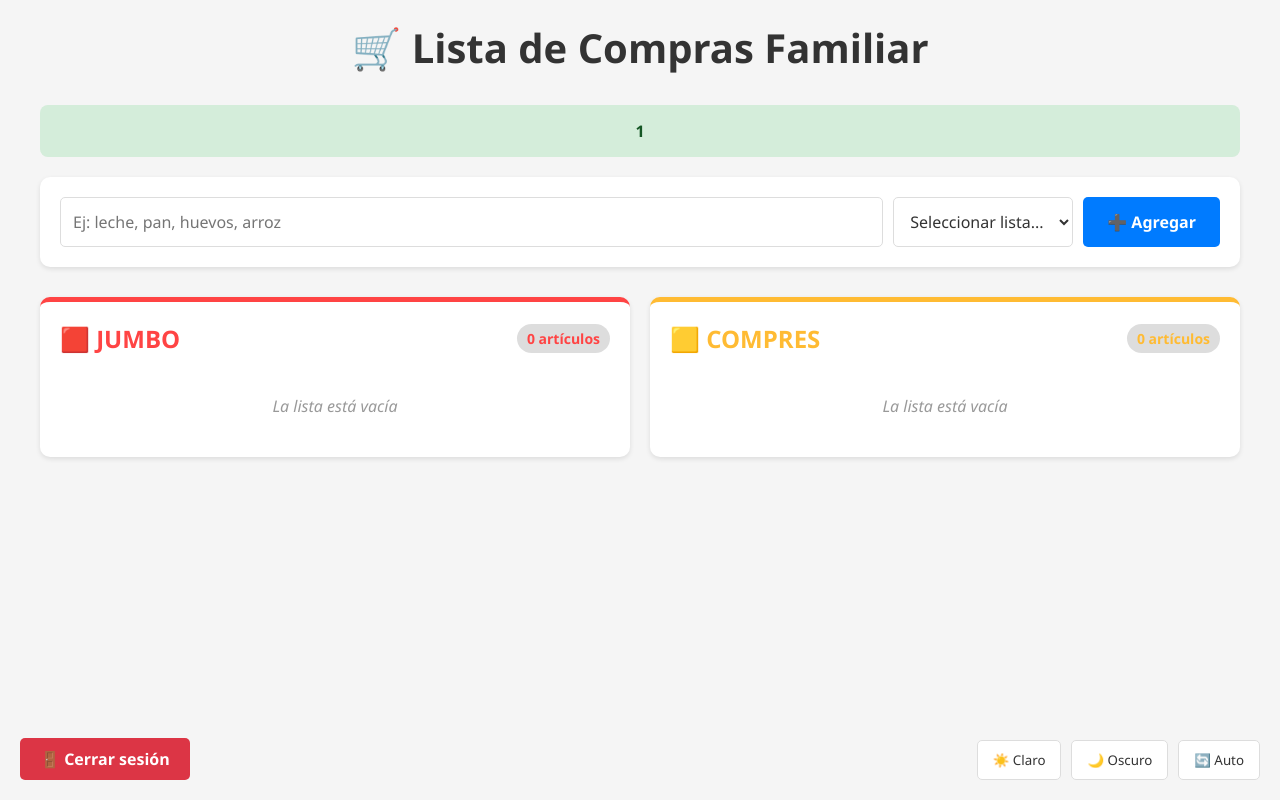
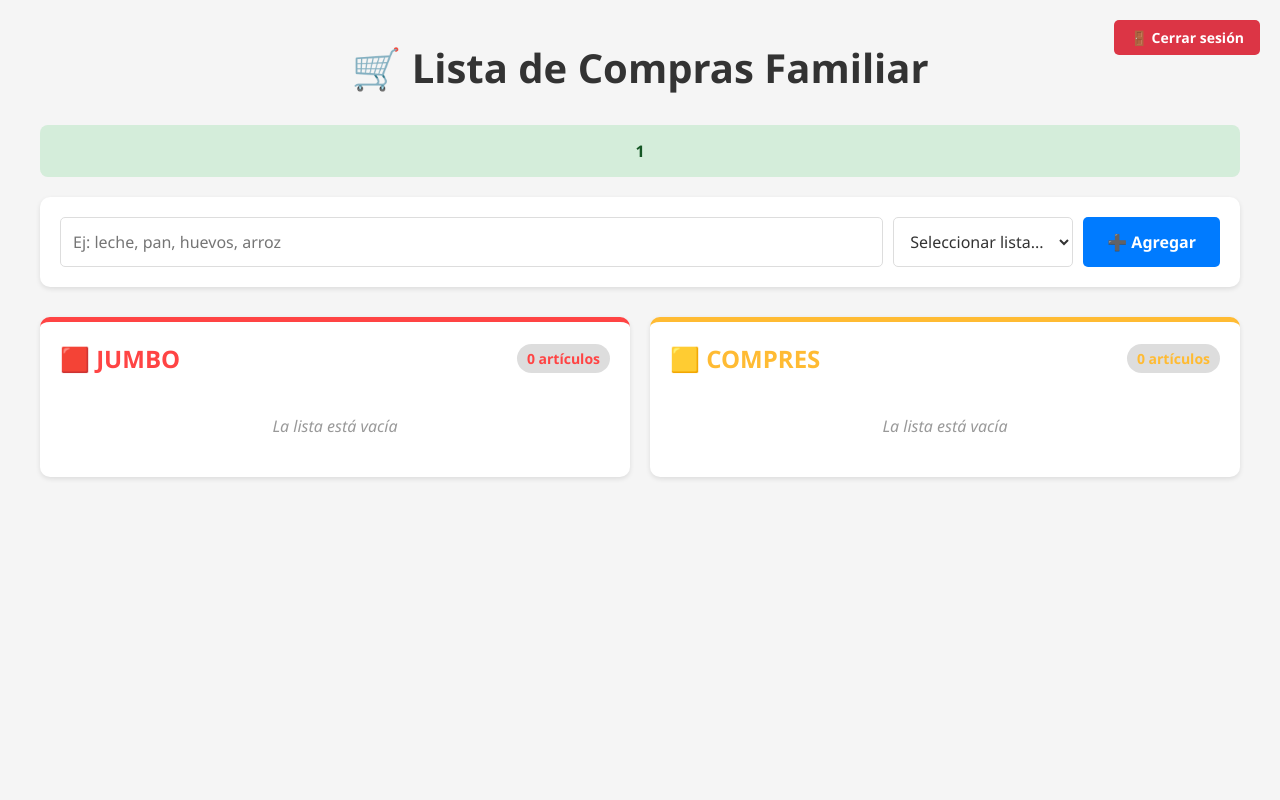
Before and after one commit to Starboy-3ds/lista-compras-familiar, a Flask app: page / in a window 1280 px wide. Run offline with Flask 3, Linux system fonts and the light colour scheme; the visitor is signed in with stand-in values (Sample User, id 1).

Commit message:
Descripción de los cambios

```diff
--- a/templates/index.html
+++ b/templates/index.html
@@ -4,6 +4,7 @@
     <meta charset="UTF-8">
     <meta name="viewport" content="width=device-width, initial-scale=1.0">
     <title>Lista de Compras Familiar</title>
+    <link rel="icon" type="image/png" href="{{ url_for('static', filename='favicon.png') }}">
     <style>
         /* Variables de color para modo claro y oscuro */
         :root {
@@ -61,11 +62,14 @@
             color: var(--text-color);
             padding: 20px;
             transition: background-color 0.3s, color 0.3s;
+            position: relative;
+            min-height: 100vh;
         }
 
         .container {
             max-width: 1200px;
             margin: 0 auto;
+            padding-top: 20px;
         }
 
         h1 {
@@ -294,6 +298,30 @@
             font-style: italic;
         }
 
+        /* Botón de cerrar sesión */
+        .logout-btn {
+            position: absolute;
+            top: 20px;
+            right: 20px;
+            z-index: 1000;
+        }
+
+        .logout-btn a {
+            display: inline-block;
+            padding: 8px 16px;
+            background: var(--btn-danger);
+            color: white;
+            text-decoration: none;
+            border-radius: 5px;
+            font-weight: bold;
+            font-size: 14px;
+            transition: background 0.3s;
+        }
+
+        .logout-btn a:hover {
+            background: var(--btn-danger-hover);
+        }
+
         @media (max-width: 768px) {
             .listas-container {
                 grid-template-columns: 1fr;
@@ -308,10 +336,25 @@
             .form-group button {
                 width: 100%;
             }
+
+            .logout-btn {
+                top: 10px;
+                right: 10px;
+            }
+
+            .logout-btn a {
+                padding: 6px 12px;
+                font-size: 12px;
+            }
         }
     </style>
 </head>
 <body>
+    <!-- Botón de cerrar sesión en la parte superior -->
+    <div class="logout-btn">
+        <a href="/logout">🚪 Cerrar sesión</a>
+    </div>
+
     <div class="container">
         <h1>🛒 Lista de Compras Familiar</h1>
 
@@ -417,78 +460,5 @@
             </div>
         </div>
     </div>
-
-    <!-- Botones para cambiar tema manualmente -->
-    <div style="position: fixed; bottom: 20px; right: 20px; display: flex; gap: 10px; z-index: 1000;">
-        <button onclick="setTheme('light')" style="padding: 10px 15px; border-radius: 5px; border: 1px solid var(--border-color); background: var(--card-bg); color: var(--text-color); cursor: pointer;">☀️ Claro</button>
-        <button onclick="setTheme('dark')" style="padding: 10px 15px; border-radius: 5px; border: 1px solid var(--border-color); background: var(--card-bg); color: var(--text-color); cursor: pointer;">🌙 Oscuro</button>
-        <button onclick="setTheme('auto')" style="padding: 10px 15px; border-radius: 5px; border: 1px solid var(--border-color); background: var(--card-bg); color: var(--text-color); cursor: pointer;">🔄 Auto</button>
-    </div>
-
-    <!-- Botón de cerrar sesión -->
-    <div style="position: fixed; bottom: 20px; left: 20px; z-index: 1000;">
-        <a href="/logout" style="display: inline-block; padding: 10px 20px; background: var(--btn-danger); color: white; text-decoration: none; border-radius: 5px; font-weight: bold;">🚪 Cerrar sesión</a>
-    </div>
-
-    <script>
-    function setTheme(theme) {
-        const root = document.documentElement;
-
-        if (theme === 'light') {
-            // Forzar modo claro
-            root.style.setProperty('--bg-color', '#f5f5f5');
-            root.style.setProperty('--text-color', '#333');
-            root.style.setProperty('--card-bg', 'white');
-            root.style.setProperty('--border-color', '#ddd');
-            root.style.setProperty('--input-bg', 'white');
-            root.style.setProperty('--mensaje-bg', '#d4edda');
-            root.style.setProperty('--mensaje-color', '#155724');
-            root.style.setProperty('--vacio-color', '#999');
-            root.style.setProperty('--shadow', 'rgba(0,0,0,0.1)');
-            root.style.setProperty('--btn-primary', '#007bff');
-            root.style.setProperty('--btn-primary-hover', '#0056b3');
-            root.style.setProperty('--btn-danger', '#dc3545');
-            root.style.setProperty('--btn-danger-hover', '#c82333');
-            root.style.setProperty('--btn-warning', '#ffc107');
-            root.style.setProperty('--btn-warning-hover', '#e0a800');
-            // Guardar preferencia
-            localStorage.setItem('theme', 'light');
-        }
-        else if (theme === 'dark') {
-            // Forzar modo oscuro
-            root.style.setProperty('--bg-color', '#1a1a1a');
-            root.style.setProperty('--text-color', '#e0e0e0');
-            root.style.setProperty('--card-bg', '#2d2d2d');
-            root.style.setProperty('--border-color', '#404040');
-            root.style.setProperty('--input-bg', '#3d3d3d');
-            root.style.setProperty('--mensaje-bg', '#1e3a2a');
-            root.style.setProperty('--mensaje-color', '#8bc34a');
-            root.style.setProperty('--vacio-color', '#666');
-            root.style.setProperty('--shadow', 'rgba(0,0,0,0.3)');
-            root.style.setProperty('--btn-primary', '#0056b3');
-            root.style.setProperty('--btn-primary-hover', '#003d80');
-            root.style.setProperty('--btn-danger', '#a71d2a');
-            root.style.setProperty('--btn-danger-hover', '#7a141e');
-            root.style.setProperty('--btn-warning', '#b38600');
-            root.style.setProperty('--btn-warning-hover', '#8f6b00');
-            // Guardar preferencia
-            localStorage.setItem('theme', 'dark');
-        }
-        else {
-            // Modo automático (sigue al sistema)
-            localStorage.removeItem('theme');
-            // Recargar para que vuelva a aplicar las media queries
-            location.reload();
-        }
-    }
-
-    // Al cargar la página, verificar si hay una preferencia guardada
-    window.onload = function() {
-        const savedTheme = localStorage.getItem('theme');
-        if (savedTheme) {
-            setTheme(savedTheme);
-        }
-    };
-    </script>
 </body>
 </html>
```
Also changed, not shown: templates/login.html (+12 -4 lines).
